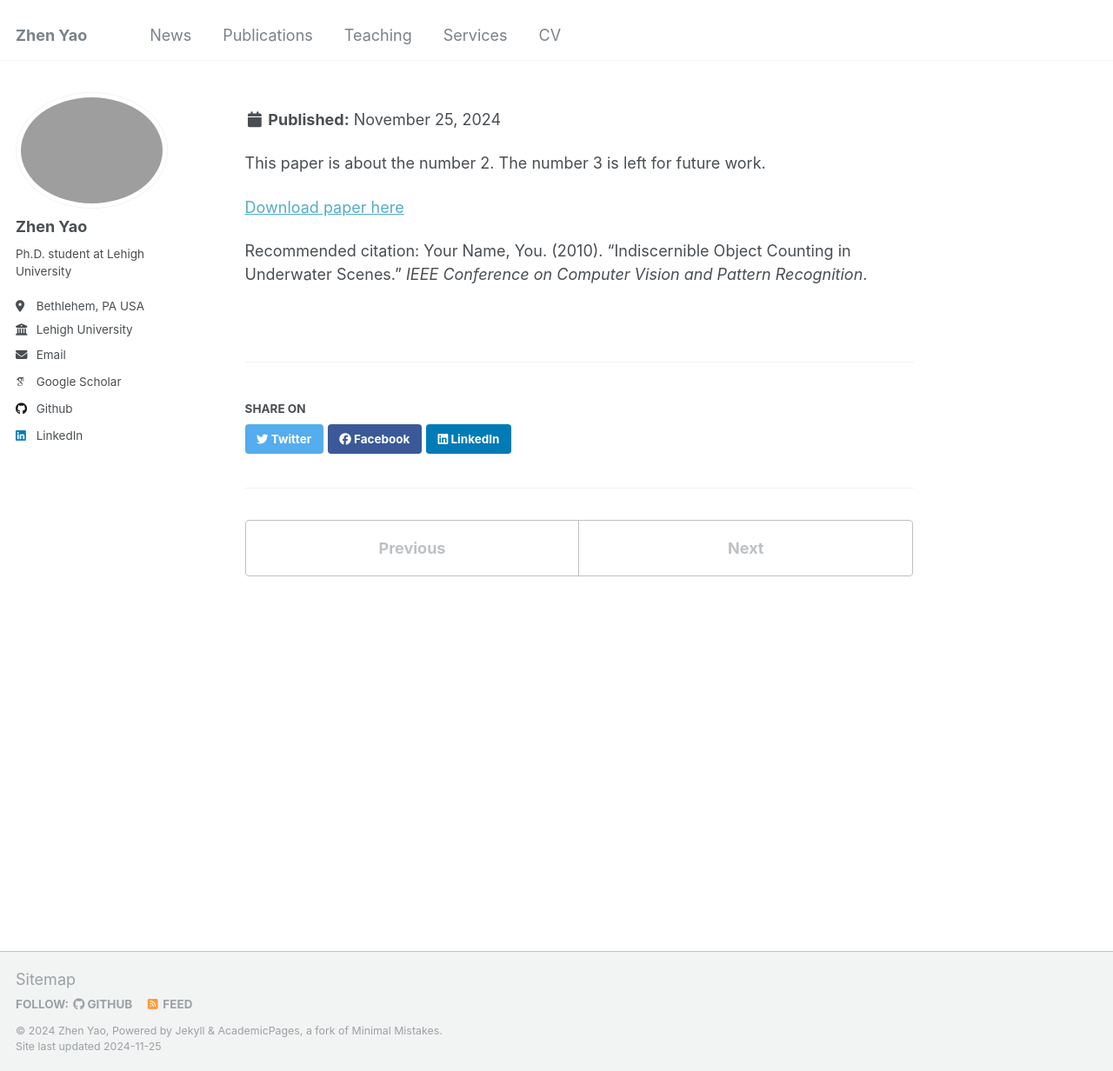
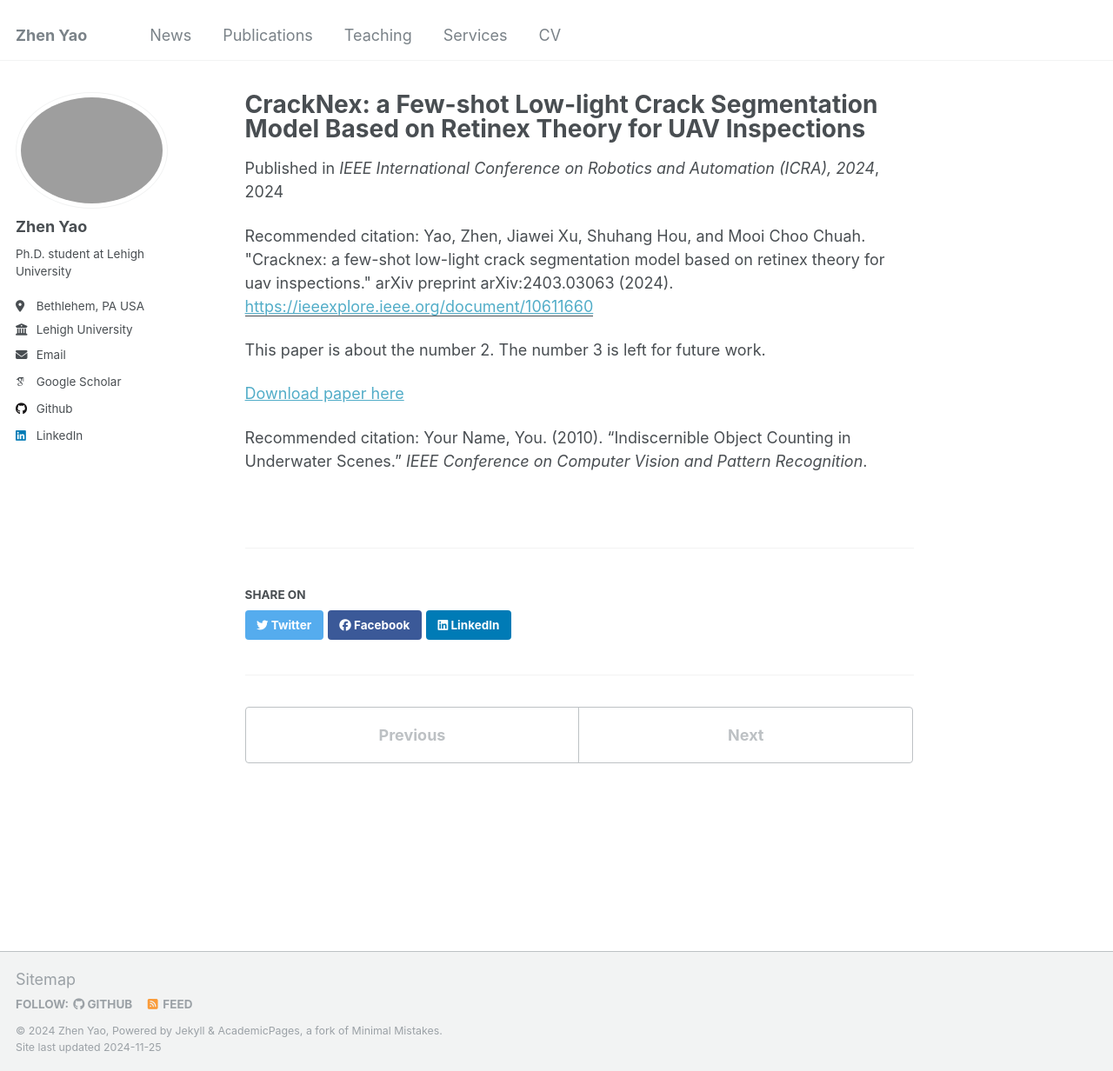
Before and after one commit to zyaocoder/zyaocoder.github.io, a Jekyll site: the page built from _publications/2024_icra_crack.md, in a window 1280 px wide and 1232 px high. Shown: the whole window at 87% size. Built offline with Jekyll 4.4.1, drawn with Linux system fonts in a browser that asks for light colours; some web fonts are replaced.

Commit message:
Update 2024_icra_crack.md

```diff
--- a/_publications/2024_icra_crack.md
+++ b/_publications/2024_icra_crack.md
@@ -7,7 +7,7 @@ date: 2024-05-13
 venue: 'IEEE International Conference on Robotics and Automation (ICRA), 2024'
 paperurl: 'https://ieeexplore.ieee.org/document/10611660'
 codeurl: 'https://github.com/zyaocoder/CrackNex'
-authors: '<strong>Zhen Yao</strong>, Jiawei Xu, Shuhang Hou, Mooi Choo Chuah
+authors: '<strong>Zhen Yao</strong>, Jiawei Xu, Shuhang Hou, Mooi Choo Chuah'
 citation: 'Yao, Zhen, Jiawei Xu, Shuhang Hou, and Mooi Choo Chuah. "Cracknex: a few-shot low-light crack segmentation model based on retinex theory for uav inspections." arXiv preprint arXiv:2403.03063 (2024).'
 image: '../images/2024_icra_crack.png'
 ---
```
